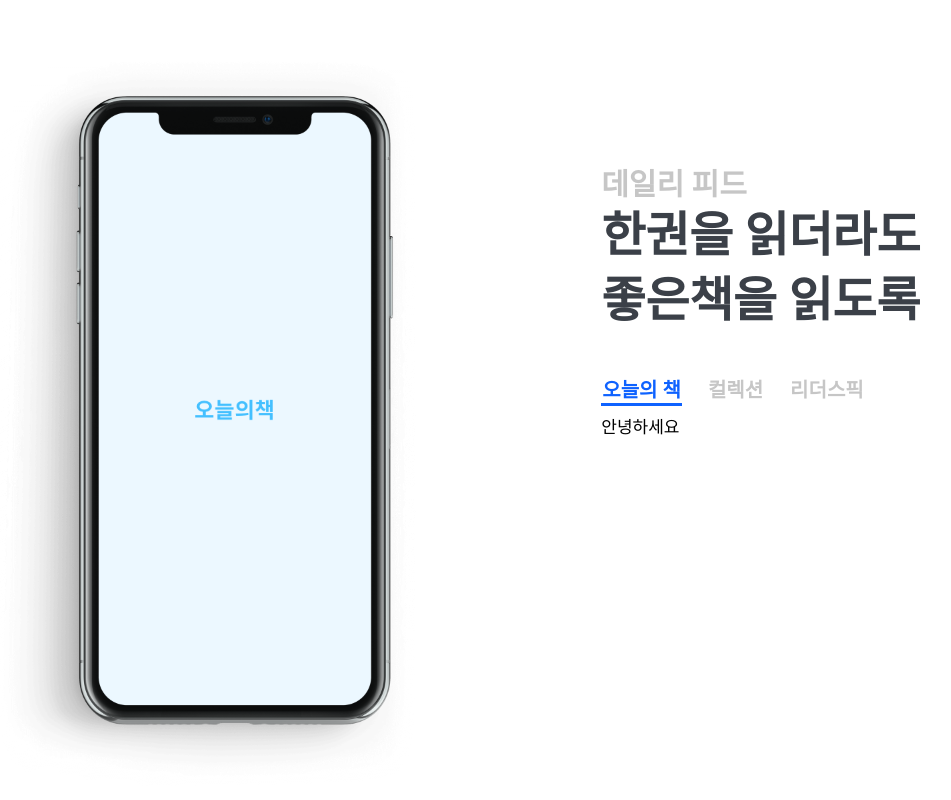
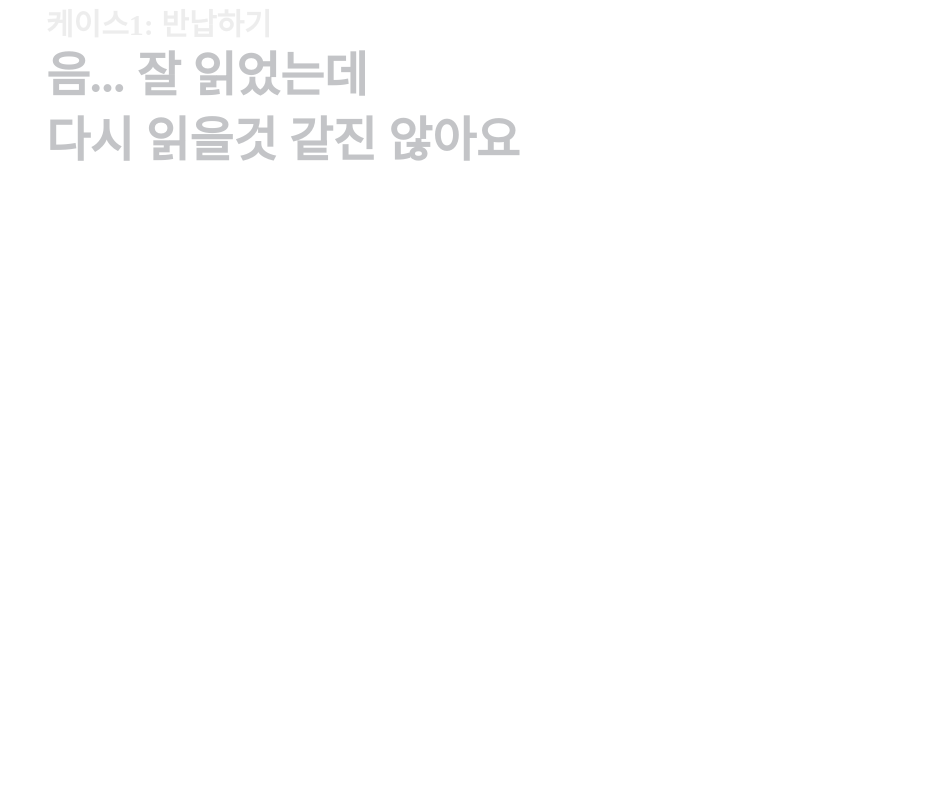
Before and after one commit to readlight/readlight-landing, a Next.js app: page /test in a window 1280 px wide. Shown: the top 800 px of the page, without its empty margins (82-1033 px from the left). Built offline with nearby package versions, Linux system fonts and the light colour scheme; a web font is replaced by a local one.

Commit message:
add: Active-Listenable Header Component

```diff
--- /dev/null
+++ b/components/atom/ActiveHeader.tsx
@@ -0,0 +1,28 @@
+import * as React from 'react';
+import { useState } from 'react';
+import styled from 'styled-components';
+import ScrollTrigger from 'react-scroll-trigger';
+
+type Props = { children: React.ReactNode; isActive: boolean };
+
+type DoubleLineHeaderStyle = {
+  isActive: boolean;
+};
+
+const DoubleLineHeaderStyle = styled.h1`
+  color: ${({ theme }) => theme.colors.header};
+  opacity: ${(props) => (props.isActive ? '1' : '0.3')};
+
+  @media (max-width: 768px) {
+  }
+`;
+
+const ActiveHeader: React.FC<Props> = ({ children, isActive }) => {
+  return (
+    <DoubleLineHeaderStyle isActive={isActive}>
+      {children}
+    </DoubleLineHeaderStyle>
+  );
+};
+
+export default ActiveHeader;
--- /dev/null
+++ b/components/atom/ActiveSubHeader.tsx
@@ -0,0 +1,22 @@
+import * as React from 'react';
+import { useState } from 'react';
+import styled from 'styled-components';
+import ScrollTrigger from 'react-scroll-trigger';
+
+type Props = { children: React.ReactNode; isActive: boolean };
+
+const SubSingleHeaderStyle = styled.h2`
+  color: ${({ theme }) => theme.colors.subHeader};
+  opacity: ${(props) => (props.isActive ? '1' : '0.3')};
+
+  @media (max-width: 768px) {
+  }
+`;
+
+const ActiveSubHeader: React.FC<Props> = ({ children, isActive }) => {
+  return (
+    <SubSingleHeaderStyle isActive={isActive}>{children}</SubSingleHeaderStyle>
+  );
+};
+
+export default ActiveSubHeader;
--- /dev/null
+++ b/components/molecule/ActiveHeaderBox.tsx
@@ -0,0 +1,16 @@
+import ActiveHeader from '../atom/ActiveHeader';
+import ActiveSubHeader from '../atom/ActiveSubHeader';
+import { Children } from 'react';
+
+type Props = { children: React.ReactNode; subText: string };
+
+const ActiveHeaderBox: React.FC<Props> = ({ children, subText }) => {
+  return (
+    <div>
+      <ActiveSubHeader isActive={false}>{subText}</ActiveSubHeader>
+      <ActiveHeader isActive={false}>{children}</ActiveHeader>
+    </div>
+  );
+};
+
+export default ActiveHeaderBox;
--- a/pages/index.tsx
+++ b/pages/index.tsx
@@ -64,7 +64,7 @@ export default function Home() {
       </Layout>
 
       <Layout
-        isBackgroundGray={false}
+        isBackgroundGray={true}
         desktopHeight={'100vh'}
         mobileHeight={'100vh'}
       >
--- a/pages/test.tsx
+++ b/pages/test.tsx
@@ -5,6 +5,8 @@ import MoreFeatureBox from '../components/template/MoreFeatureBox';
 import FlexContentBox from '../components/template/FlexContentBox';
 import MockupDeviceWrapper from '../components/organism/MockupWrapper';
 import DailyFeedContent from '../components/organism/DailyFeedContent';
+import ActiveHeaderBox from '../components/molecule/ActiveHeaderBox';
+import ActiveHeader from '../components/atom/ActiveHeader';
 
 export default function Test() {
   return (
@@ -15,7 +17,11 @@ export default function Test() {
         mobileHeight={'100vh'}
       >
         <WidthAdjust>
-          <DailyFeedContent />
+          <ActiveHeaderBox subText={'케이스1: 반납하기'}>
+            음... 잘 읽었는데
+            <br />
+            다시 읽을것 같진 않아요
+          </ActiveHeaderBox>
         </WidthAdjust>
       </Layout>
       <Layout
@@ -24,7 +30,7 @@ export default function Test() {
         mobileHeight={'100vh'}
       >
         <WidthAdjust>
-          <ContentBox marginTop={'-200px;'}>
+          <ContentBox>
             <MoreFeatureBox />
           </ContentBox>
         </WidthAdjust>
```
